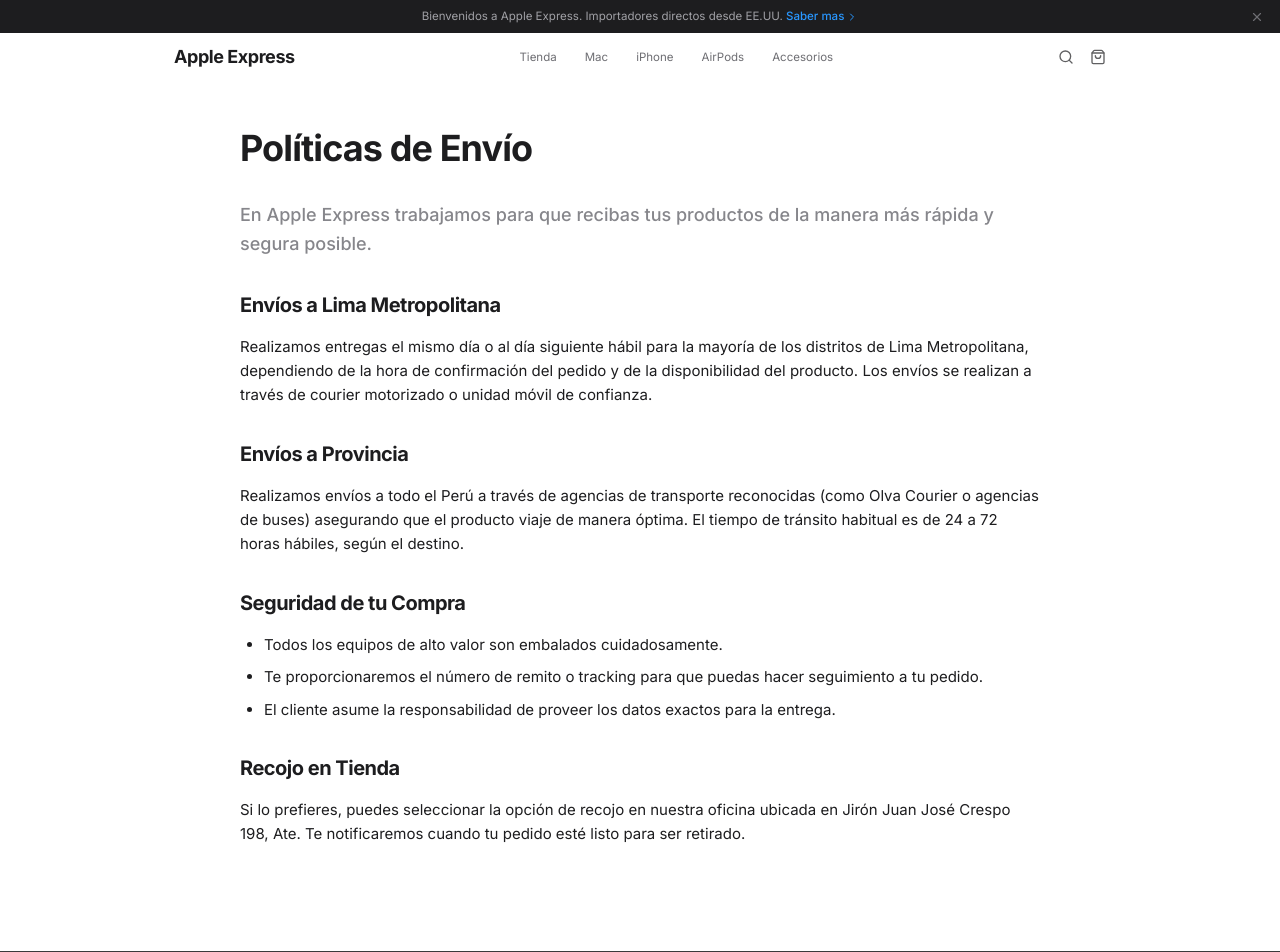
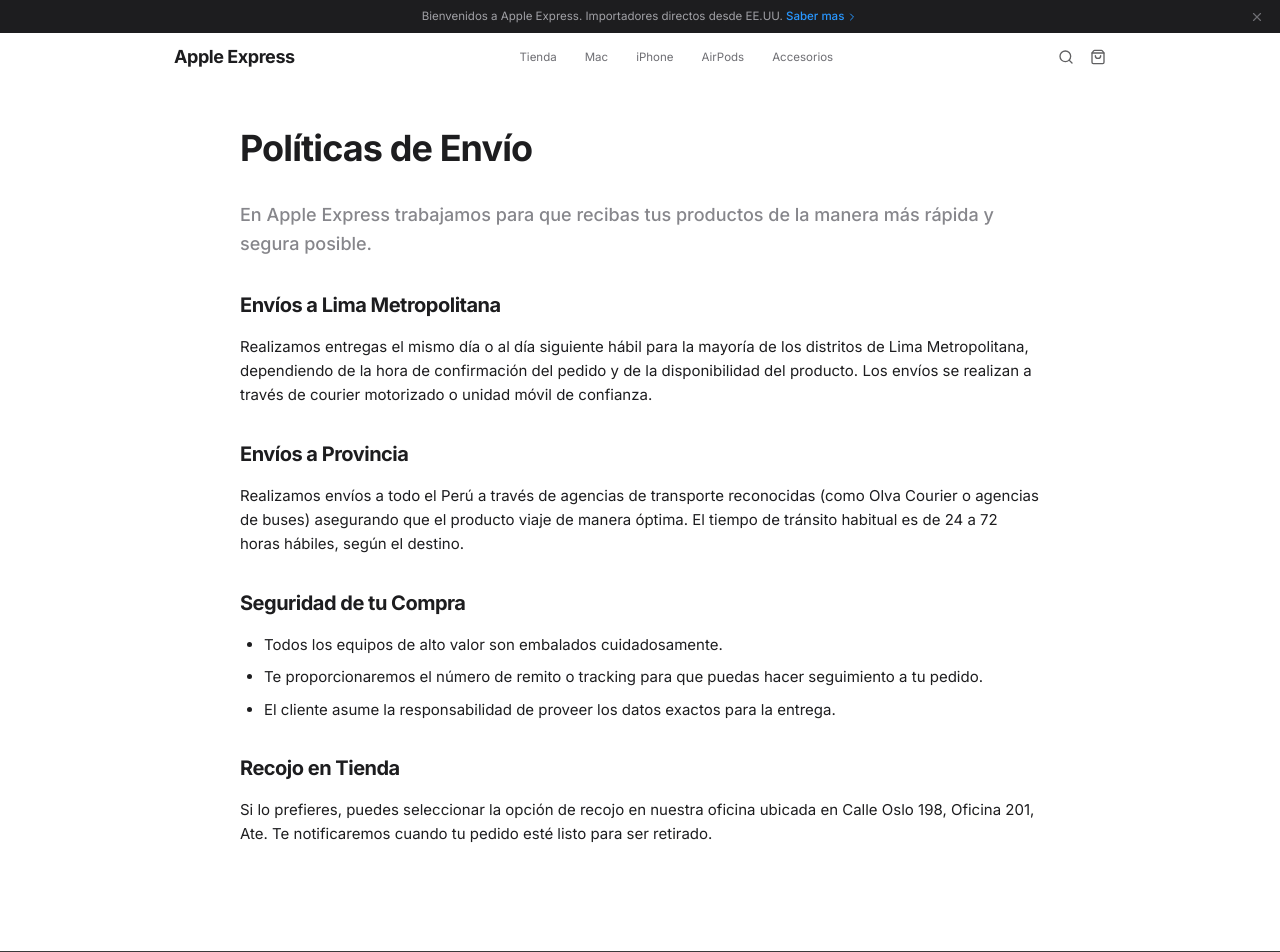
Before and after one commit to alphasoft-in/applexpress.com.pe, a Next.js app: page /politicas-de-envio in a window 1280 px wide. Shown: the top 952 px of the page. Built offline with nearby package versions, Linux system fonts and the light colour scheme.

Commit message:
Revertir direccion a Calle Oslo 198 (manteniendo nuevo mapa y referencia)

```diff
--- a/app/politicas-de-envio/page.tsx
+++ b/app/politicas-de-envio/page.tsx
@@ -42,7 +42,7 @@
 
             <h2 className="text-xl font-bold mt-8 mb-4 text-[#1d1d1f] dark:text-white tracking-tight">Recojo en Tienda</h2>
             <p className="mb-6 text-sm sm:text-[15px] leading-relaxed text-[#1d1d1f] dark:text-[#a1a1a6]">
-              Si lo prefieres, puedes seleccionar la opción de recojo en nuestra oficina ubicada en Jirón Juan José Crespo 198, Ate. Te notificaremos cuando tu pedido esté listo para ser retirado.
+              Si lo prefieres, puedes seleccionar la opción de recojo en nuestra oficina ubicada en Calle Oslo 198, Oficina 201, Ate. Te notificaremos cuando tu pedido esté listo para ser retirado.
             </p>
           </div>
         </div>
--- a/app/quienes-somos/page.tsx
+++ b/app/quienes-somos/page.tsx
@@ -37,7 +37,7 @@
 
             <h2 className="text-xl font-bold mt-8 mb-4 text-[#1d1d1f] dark:text-white tracking-tight">Visítanos</h2>
             <p className="mb-6 text-sm sm:text-[15px] leading-relaxed text-[#1d1d1f] dark:text-[#a1a1a6]">
-              Estaremos encantados de recibirte en nuestra oficina ubicada en Jirón Juan José Crespo 198, Ate (Lima, Perú). Vive la experiencia Apple Express.
+              Estaremos encantados de recibirte en nuestra oficina ubicada en Calle Oslo 198, Oficina 201, Ate (Lima, Perú). Vive la experiencia Apple Express.
             </p>
           </div>
         </div>
--- a/components/Footer.tsx
+++ b/components/Footer.tsx
@@ -84,7 +84,7 @@
           <div>
             <h4 className="text-[0.65rem] font-semibold text-white mb-3 sm:mb-4 uppercase tracking-wider">Ubicación</h4>
             <p className="text-xs leading-relaxed">
-              Jirón Juan José Crespo 198<br />Ate<br />Lima, Perú
+              Calle Oslo 198<br />Oficina 201, Ate<br />Lima, Perú
             </p>
             <div className="flex items-center gap-4 mt-4">
               <a href="https://facebook.com" target="_blank" rel="noopener noreferrer" className="hover:text-white transition-colors">
--- a/components/TiendaClient.tsx
+++ b/components/TiendaClient.tsx
@@ -10,7 +10,7 @@
   {
     Icon: MapPin,
     title: "Dirección",
-    lines: ["Jirón Juan José Crespo 198", "Ate, Lima", "Ref: Frente a Real Plaza Puruchuco"],
+    lines: ["Calle Oslo 198, Oficina 201", "Los Portales - Ate, Lima", "Ref: Frente a Real Plaza Puruchuco"],
   },
   {
     Icon: Phone,
@@ -136,8 +136,8 @@
             <div className="px-7 sm:px-10 py-6 sm:py-8 space-y-4">
               <div>
                 <p className="text-[10px] font-semibold text-[#6e6e73] uppercase tracking-[0.16em] mb-1">Ubicación</p>
-                <p className="text-[15px] text-[#1d1d1f] dark:text-white font-semibold">Jirón Juan José Crespo 198</p>
-                <p className="text-xs text-[#6e6e73]">Ate, Lima, Perú</p>
+                <p className="text-[15px] text-[#1d1d1f] dark:text-white font-semibold">Calle Oslo 198, Oficina 201</p>
+                <p className="text-xs text-[#6e6e73]">Urb. Los Portales — Ate, Lima, Perú</p>
               </div>
 
               <div className="p-3.5 rounded-xl bg-[#f5f5f7] dark:bg-[#1a1a1a] border border-[#e8e8ed] dark:border-[#2a2a2a]">
```
